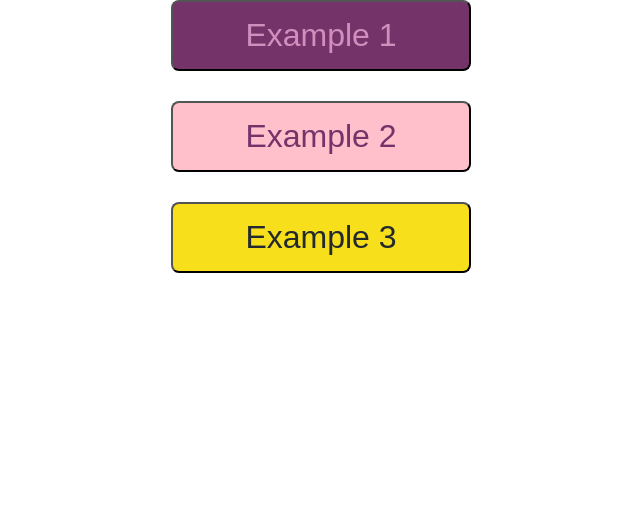
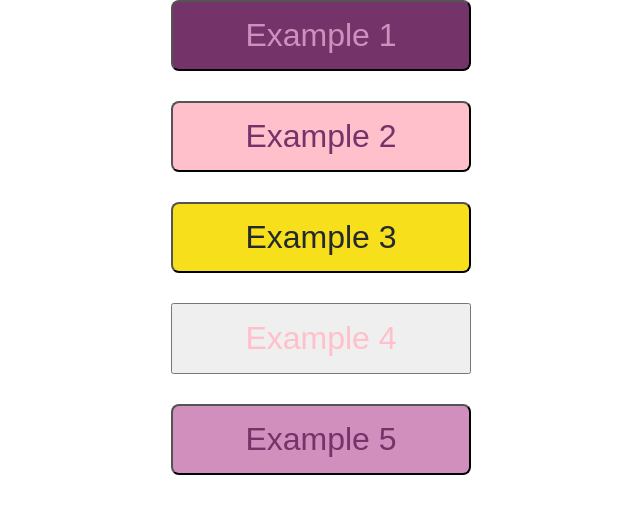
Before and after one commit to anbee123/react-css, a React (Create React App) app in the folder react-css/: page / in a window 1280 px wide. Shown: the top 514 px of the page, without its empty margins (319-959 px from the left). Built offline with nearby package versions, Linux system fonts and the light colour scheme; a web font is replaced by a local one.

Commit message:
css-module

```diff
--- a/react-css/package.json
+++ b/react-css/package.json
@@ -10,6 +10,7 @@
     "react-dom": "^18.2.0",
     "react-jss": "^10.9.2",
     "react-scripts": "5.0.1",
+    "styled-components": "^5.3.6",
     "web-vitals": "^2.1.4"
   },
   "scripts": {
--- a/react-css/src/App.js
+++ b/react-css/src/App.js
@@ -3,6 +3,8 @@ import './App.css';
 import Button1 from './components/example-1-normal-css/Button'
 import Button2 from './components/example-2-inline-css/Button'
 import Button3 from './components/example-3-css-in-js/Button'
+import Button4 from './components/example-4-styled-components/Button'
+import Button5 from './components/example-5-css-modules/Button'
 
 function App() {
   return (
@@ -13,6 +15,9 @@ function App() {
      <Button2 buttonText="Example 2" bgcolor="pink" />
      {/* example 3 css in js */}
      <Button3 buttonText="Example 3" color="#24292e" bgcolor="#f7df1c" />
+     {/* example 4 styled components */}
+     <Button4 buttonText="Example 4" bgcolor="#86ba8a" />
+     < Button5 buttonText="Example 5" />
     </div>
   );
 }
--- /dev/null
+++ b/react-css/src/components/example-4-styled-components/Button.jsx
@@ -0,0 +1,17 @@
+import styled from "styled-components"
+
+export default function Button({ buttonText }) {
+
+    // styled components use plain css syntax inside their tagged template literal
+    const StyledButton = styled.button`
+        background-color: white
+        border-radius: 8px;
+        color: pink;
+        font-size: 24pt;
+        padding: 15px 50px;
+        width: 300px;`
+
+    return (
+      <StyledButton>{ buttonText }</StyledButton>
+    );
+  }
--- /dev/null
+++ b/react-css/src/components/example-5-css-modules/Button.jsx
@@ -0,0 +1,7 @@
+import styles from './button.module.css'
+
+export default function Button({ buttonText }) {
+    return (
+      <button className={styles.button}>{ buttonText }</button>
+    );
+  }
--- /dev/null
+++ b/react-css/src/components/example-5-css-modules/button.module.css
@@ -0,0 +1,8 @@
+.button {
+    background-color: #d18fbd;
+    border-radius: 8px;
+    color: rgb(116, 51, 105);
+    font-size: 24pt;
+    padding: 15px 50px;
+    width: 300px;
+}
```
Also changed, not shown: react-css/src/components/example-4-styled-components/example-5-css-modules/example-6-sass/Button.jsx (deleted), react-css/src/components/example-5-css-modules/example-6-sass/Button.jsx (deleted), 1 other file (tests, documents, lock files or other folders).
